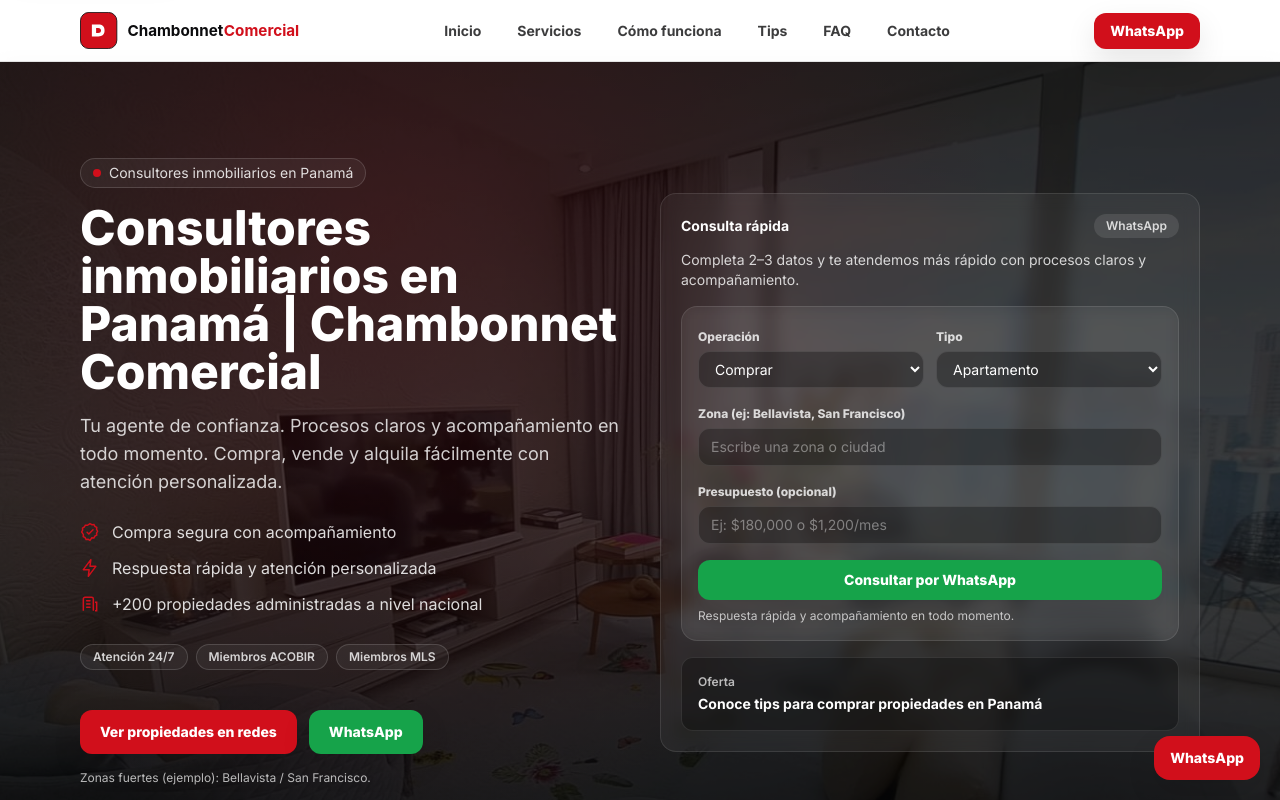
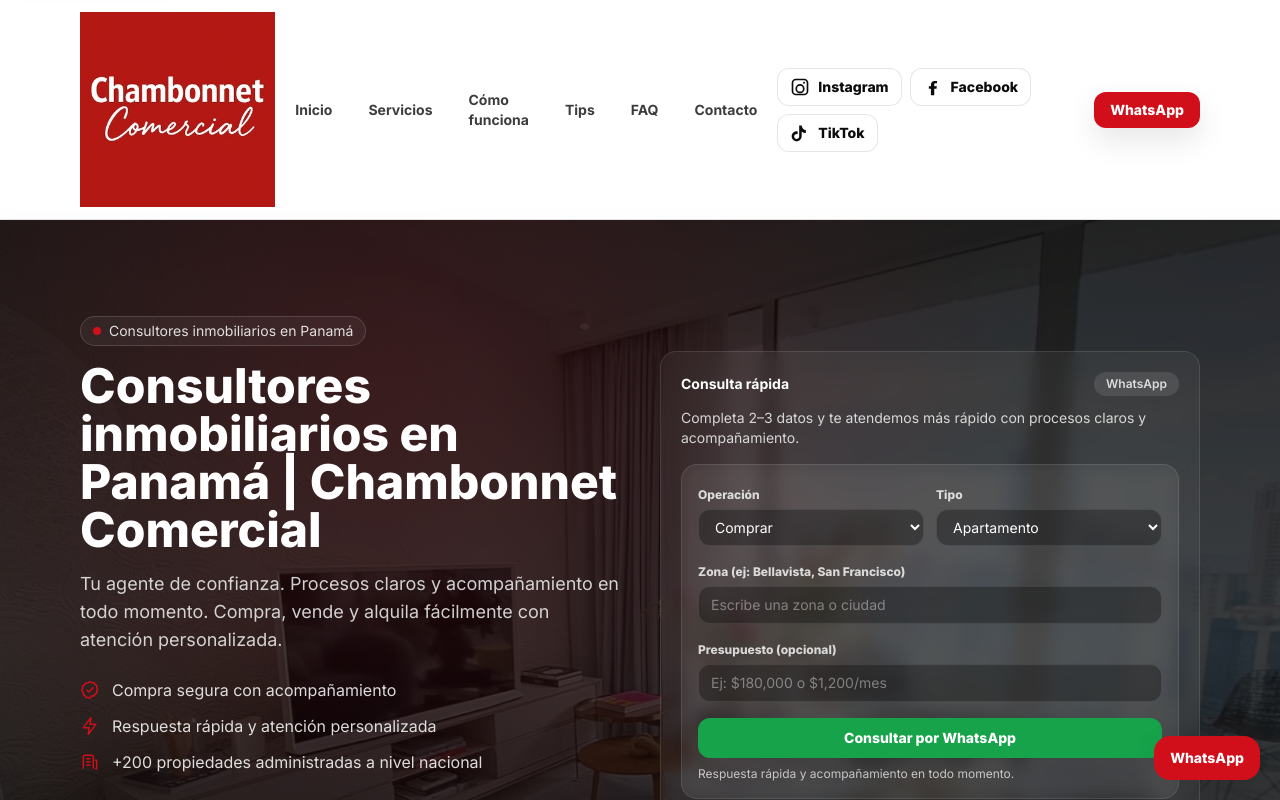
Before and after one commit to lulabtechnology/Chambonnet-Comercial, a Next.js app: page / in a window 1280 px wide. Shown: the top 800 px of the page. Built offline with nearby package versions, Linux system fonts and the light colour scheme.

Commit message:
Update Header.tsx

```diff
--- a/src/components/Header.tsx
+++ b/src/components/Header.tsx
@@ -2,8 +2,8 @@
 
 import Image from "next/image";
 import { useEffect, useMemo, useState } from "react";
-import { NAV, whatsappLink } from "@/lib/site";
-import { buildWhatsAppMessage } from "@/lib/site";
+import SocialLinks from "@/components/SocialLinks";
+import { NAV, ASSETS, whatsappLink, buildWhatsAppMessage } from "@/lib/site";
 
 export default function Header() {
   const [open, setOpen] = useState(false);
@@ -19,16 +19,16 @@
   const quickMsg = buildWhatsAppMessage({
     nombre: "Cliente",
     telefono: "—",
-    email: "—",
+    email: "",
     operacion: "Consulta",
-    mensaje: "Hola, quiero ver propiedades y recibir guía con procesos claros. ¿Me ayudan, por favor?"
+    mensaje: "Hola, quiero ver propiedades y recibir guía con procesos claros. ¿Me ayudan, por favor?",
   });
 
   return (
     <header className="sticky top-0 z-50 border-b border-black/10 bg-white/80 backdrop-blur">
       <div className="mx-auto flex max-w-6xl items-center justify-between gap-3 px-4 py-3">
         <a href="#inicio" className="flex items-center gap-3" aria-label="Ir al inicio">
-          <Image src="/logo.svg" alt="Chambonnet Comercial" width={220} height={44} priority />
+          <Image src={ASSETS.logo} alt="Chambonnet Comercial" width={220} height={44} priority />
         </a>
 
         <nav className="hidden items-center gap-5 md:flex" aria-label="Navegación principal">
@@ -36,7 +36,7 @@
             <a
               key={it.href}
               href={it.href}
-              className="text-sm font-bold text-brand-black/80 hover:text-brand-black focus:outline-none focus:ring-2 focus:ring-brand-red/40 rounded-lg px-2 py-1"
+              className="rounded-lg px-2 py-1 text-sm font-bold text-brand-black/80 hover:text-brand-black focus:outline-none focus:ring-2 focus:ring-brand-red/40"
             >
               {it.label}
             </a>
@@ -44,6 +44,10 @@
         </nav>
 
         <div className="flex items-center gap-2">
+          <div className="hidden md:block">
+            <SocialLinks variant="header" />
+          </div>
+
           <a
             href={whatsappLink(quickMsg)}
             target="_blank"
@@ -65,9 +69,8 @@
         </div>
       </div>
 
-      {/* Mobile menu */}
       {open && (
-        <div className="md:hidden border-t border-black/10 bg-white">
+        <div className="border-t border-black/10 bg-white md:hidden">
           <nav className="mx-auto max-w-6xl px-4 py-4" aria-label="Navegación móvil">
             <div className="grid gap-2">
               {items.map((it) => (
@@ -81,6 +84,10 @@
                 </a>
               ))}
 
+              <div className="mt-2">
+                <SocialLinks variant="header" />
+              </div>
+
               <a
                 href={whatsappLink(quickMsg)}
                 target="_blank"
@@ -91,10 +98,6 @@
                 WhatsApp
               </a>
             </div>
-
-            <p className="mt-3 text-xs text-black/60">
-              TODO: Cambiar WhatsApp real en <code className="font-mono">/src/lib/site.ts</code>
-            </p>
           </nav>
         </div>
       )}
```
